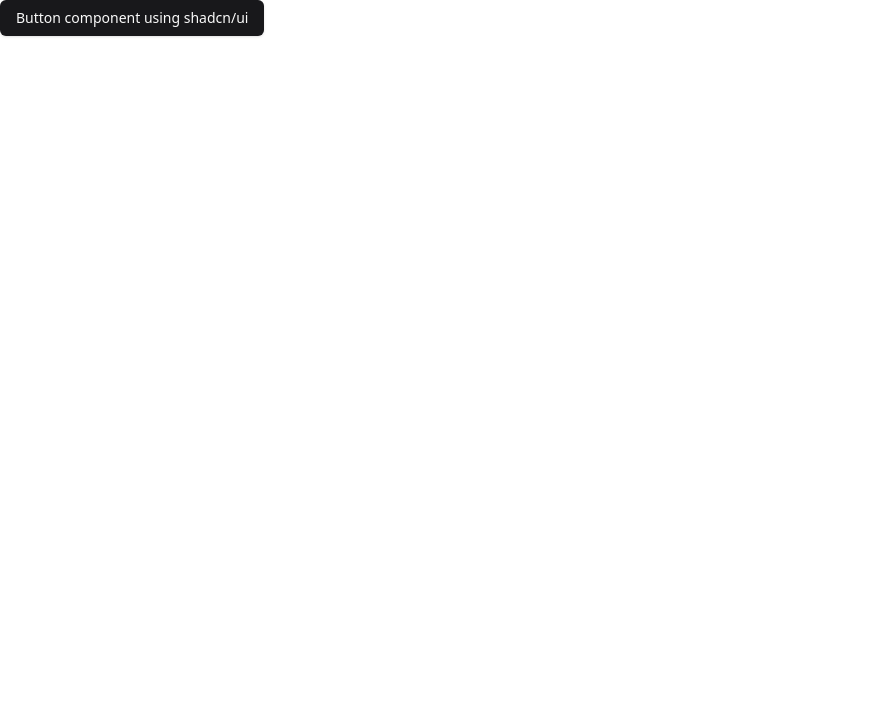
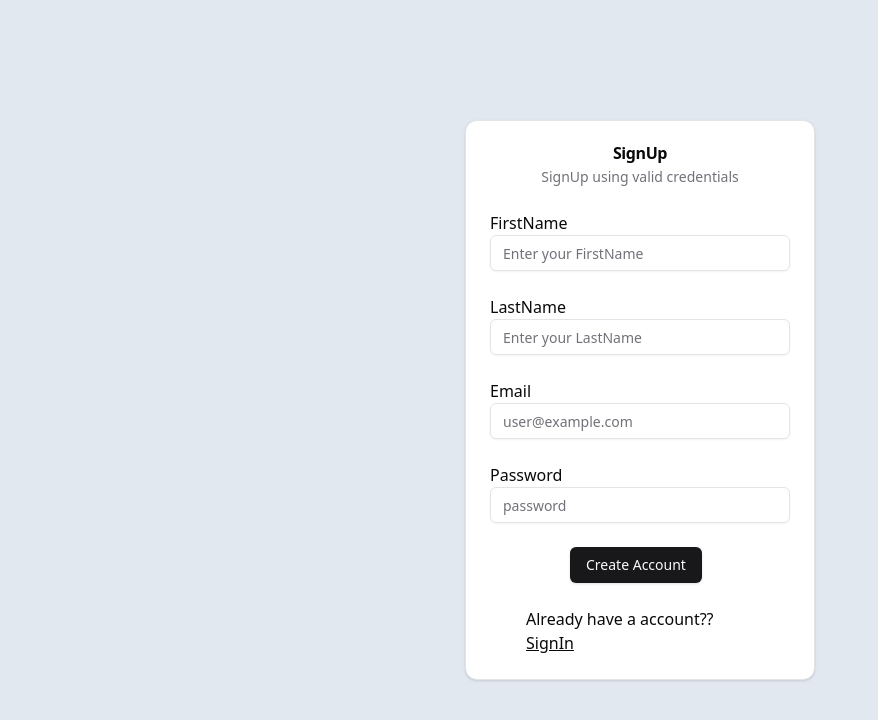
Before and after one commit to Mehra-Jatin/User_Assignment, a React (Vite) app in the folder frontend/: page /signup in a window 1280 px wide. Shown: the top 720 px of the page, without its empty margins (0-878 px from the left). Built offline with nearby package versions, Linux system fonts and the light colour scheme.

Commit message:
Added:- SignUp page

```diff
--- a/frontend/package.json
+++ b/frontend/package.json
@@ -16,6 +16,7 @@
     "lucide-react": "^0.456.0",
     "react": "^18.3.1",
     "react-dom": "^18.3.1",
+    "react-router-dom": "^6.28.0",
     "tailwind-merge": "^2.5.4",
     "tailwindcss-animate": "^1.0.7"
   },
--- a/frontend/src/App.jsx
+++ b/frontend/src/App.jsx
@@ -1,10 +1,15 @@
 import { Button } from "@/components/ui/button"
+import React from "react"
+import {BrowserRouter as Router ,Route,Routes,Navigate} from 'react-router-dom'
+import SignUp from "./pages/SignUp"
 function App() {
   return (
     <>
-       <div >
-      <Button>Button component using shadcn/ui</Button>
-    </div>
+      <Router>
+        <Routes>
+          <Route path="/signup" element={<SignUp/>}/>
+        </Routes>
+      </Router>
     </>
   )
 }
--- /dev/null
+++ b/frontend/src/components/ui/card.jsx
@@ -0,0 +1,53 @@
+import * as React from "react"
+
+import { cn } from "@/lib/utils"
+
+const Card = React.forwardRef(({ className, ...props }, ref) => (
+  <div
+    ref={ref}
+    className={cn(
+      "rounded-xl border border-zinc-200 bg-white text-zinc-950 shadow dark:border-zinc-800 dark:bg-zinc-950 dark:text-zinc-50",
+      className
+    )}
+    {...props} />
+))
+Card.displayName = "Card"
+
+const CardHeader = React.forwardRef(({ className, ...props }, ref) => (
+  <div
+    ref={ref}
+    className={cn("flex flex-col space-y-1.5 p-6", className)}
+    {...props} />
+))
+CardHeader.displayName = "CardHeader"
+
+const CardTitle = React.forwardRef(({ className, ...props }, ref) => (
+  <div
+    ref={ref}
+    className={cn("font-semibold leading-none tracking-tight", className)}
+    {...props} />
+))
+CardTitle.displayName = "CardTitle"
+
+const CardDescription = React.forwardRef(({ className, ...props }, ref) => (
+  <div
+    ref={ref}
+    className={cn("text-sm text-zinc-500 dark:text-zinc-400", className)}
+    {...props} />
+))
+CardDescription.displayName = "CardDescription"
+
+const CardContent = React.forwardRef(({ className, ...props }, ref) => (
+  <div ref={ref} className={cn("p-6 pt-0", className)} {...props} />
+))
+CardContent.displayName = "CardContent"
+
+const CardFooter = React.forwardRef(({ className, ...props }, ref) => (
+  <div
+    ref={ref}
+    className={cn("flex items-center p-6 pt-0", className)}
+    {...props} />
+))
+CardFooter.displayName = "CardFooter"
+
+export { Card, CardHeader, CardFooter, CardTitle, CardDescription, CardContent }
--- /dev/null
+++ b/frontend/src/components/ui/input.jsx
@@ -0,0 +1,19 @@
+import * as React from "react"
+
+import { cn } from "@/lib/utils"
+
+const Input = React.forwardRef(({ className, type, ...props }, ref) => {
+  return (
+    (<input
+      type={type}
+      className={cn(
+        "flex h-9 w-full rounded-md border border-zinc-200 bg-transparent px-3 py-1 text-base shadow-sm transition-colors file:border-0 file:bg-transparent file:text-sm file:font-medium file:text-zinc-950 placeholder:text-zinc-500 focus-visible:outline-none focus-visible:ring-1 focus-visible:ring-zinc-950 disabled:cursor-not-allowed disabled:opacity-50 md:text-sm dark:border-zinc-800 dark:file:text-zinc-50 dark:placeholder:text-zinc-400 dark:focus-visible:ring-zinc-300",
+        className
+      )}
+      ref={ref}
+      {...props} />)
+  );
+})
+Input.displayName = "Input"
+
+export { Input }
--- /dev/null
+++ b/frontend/src/pages/SignIn.jsx
@@ -0,0 +1,11 @@
+import React from 'react'
+import { Link } from 'react-router-dom'
+function SignIn() {
+  return (
+    <div>
+
+    </div>
+  )
+}
+
+export default SignIn
--- /dev/null
+++ b/frontend/src/pages/SignUp.jsx
@@ -0,0 +1,57 @@
+import { Button } from "@/components/ui/button";
+import React, { useState } from "react";
+import { Link } from "react-router-dom";
+import {
+  Card,
+  CardContent,
+  CardDescription,
+  CardFooter,
+  CardHeader,
+  CardTitle,
+} from "@/components/ui/card";
+import { Input } from "@/components/ui/input"
+
+function SignUp() {
+    const [FirstName,setFirstName] =useState("");
+    const [lastName, setLastName] = useState("");
+    const [email, setEmail] = useState("");
+    const [password, setPassword] = useState("");
+
+ const handleclick=()=>{
+
+ }
+  return (
+    <div className="w-full h-screen flex items-center justify-center bg-slate-200">
+      <Card className="w-[350px] h-auto">
+        <CardHeader className="justify-center items-center">
+          <CardTitle >SignUp</CardTitle>
+          <CardDescription>SignUp using valid credentials</CardDescription>
+        </CardHeader>
+        <CardContent>
+            <p >FirstName</p>
+            <Input type="text" placeholder="Enter your FirstName" onChange={e=>setFirstName(e.target.value)}></Input>
+        </CardContent>
+        <CardContent>
+            <p>LastName</p>
+            <Input type="text" placeholder="Enter your LastName " onChange={e=>setLastName(e.target.value)}></Input>
+        </CardContent>
+        <CardContent>
+            <p>Email</p>
+            <Input type="email" placeholder="user@example.com" onChange={e=>setEmail(e.target.value)}></Input>
+        </CardContent>
+        <CardContent>
+            <p>Password</p>
+            <Input  type="password" placeholder="password" onChange={e=>setPassword(e.target.value)}></Input>
+        </CardContent>
+        <CardContent >
+            <Button className="mx-20">Create Account</Button>
+        </CardContent>
+        <CardFooter>
+           <p className="px-9">Already have a account?? <Link to={"/signin"} className="underline cursor-pointer">SignIn</Link></p>
+        </CardFooter>
+      </Card>
+    </div>
+  );
+}
+
+export default SignUp;
```
Also changed, not shown: 1 other file (tests, documents, lock files or other folders).
